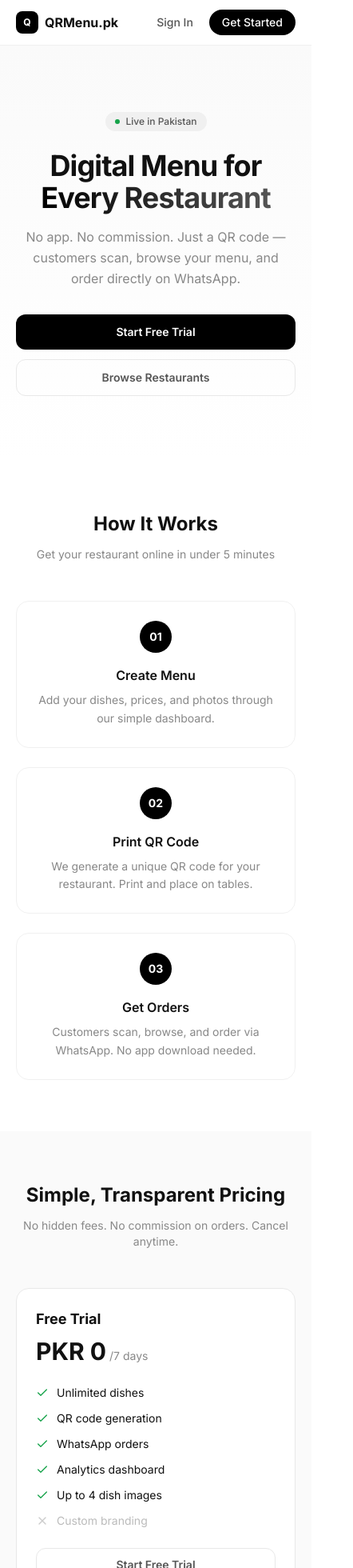
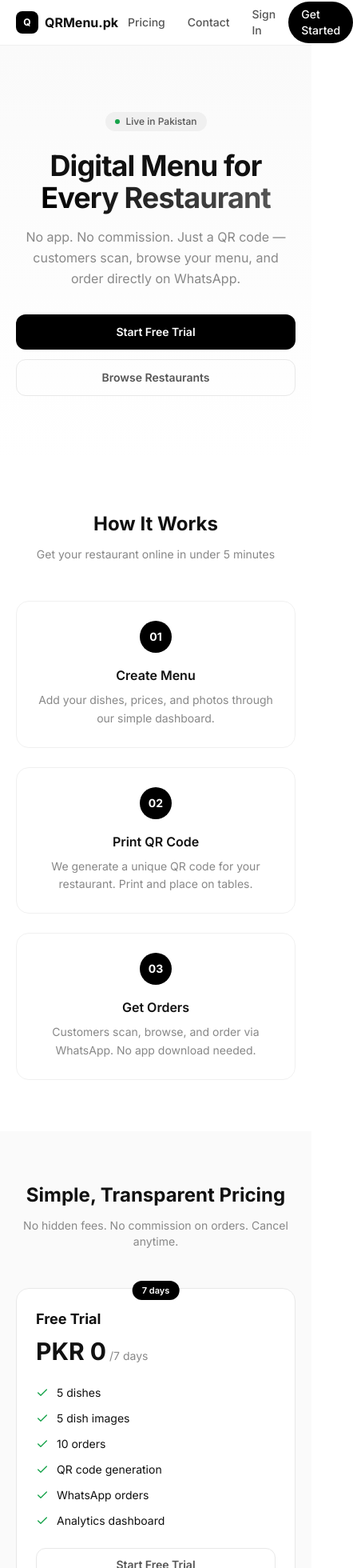
Before and after one commit to mazzmakki786-sudo/qrmenue-, a Next.js app: page / in a window 390 px wide. Shown: the top 1960 px of the page at 80% size, 442 px wide, since content can reach past the window. Built offline with nearby package versions, Linux system fonts and the light colour scheme; no server answers.

Commit message:
Landing: add Pricing+Contact nav links, update plan details, add contact section

```diff
--- a/app/page.tsx
+++ b/app/page.tsx
@@ -11,68 +11,73 @@ const plans = [
     name: "Free Trial",
     price: "0",
     period: "7 days",
-    badge: null,
+    badge: "7 days",
     popular: false,
     features: [
-      { label: "Unlimited dishes", inc: true },
+      { label: "5 dishes", inc: true },
+      { label: "5 dish images", inc: true },
+      { label: "10 orders", inc: true },
       { label: "QR code generation", inc: true },
       { label: "WhatsApp orders", inc: true },
       { label: "Analytics dashboard", inc: true },
-      { label: "Up to 4 dish images", inc: true },
-      { label: "Custom branding", inc: false },
     ],
   },
   {
     key: "starter",
     name: "Starter",
-    price: "800",
+    price: "1,200",
     period: "month",
     badge: null,
     popular: false,
     features: [
-      { label: "Unlimited dishes", inc: true },
+      { label: "30 dishes", inc: true },
+      { label: "10 dish images", inc: true },
+      { label: "Unlimited orders", inc: true },
       { label: "QR code generation", inc: true },
       { label: "WhatsApp orders", inc: true },
       { label: "Analytics dashboard", inc: true },
-      { label: "Dish images", inc: false },
-      { label: "Custom branding", inc: false },
     ],
   },
   {
     key: "growth",
     name: "Growth",
-    price: "1,800",
+    price: "2,500",
     period: "month",
     badge: "Most Popular",
     popular: true,
     features: [
-      { label: "Everything in Starter", inc: true },
-      { label: "Up to 50 dish images", inc: true },
+      { label: "50 dishes", inc: true },
+      { label: "20 dish images", inc: true },
+      { label: "Unlimited orders", inc: true },
       { label: "Custom branding", inc: true },
       { label: "Priority support", inc: true },
+      { label: "Everything in Starter", inc: true },
     ],
   },
   {
     key: "premium",
     name: "Premium",
-    price: "2,500",
+    price: "4,500",
     period: "month",
     badge: null,
     popular: false,
     features: [
+      { label: "100 dishes", inc: true },
+      { label: "100 dish images", inc: true },
+      { label: "Unlimited orders", inc: true },
+      { label: "Custom branding", inc: true },
+      { label: "Priority support", inc: true },
       { label: "Everything in Growth", inc: true },
-      { label: "Unlimited images", inc: true },
-      { label: "Priority support", inc: true },
     ],
   },
 ]
 
 const comparisonFeatures = [
-  { label: "Unlimited dishes", trial: true, starter: true, growth: true, premium: true },
+  { label: "Unlimited dishes", trial: "5", starter: "30", growth: "50", premium: "100" },
   { label: "QR code generation", trial: true, starter: true, growth: true, premium: true },
   { label: "WhatsApp order notifications", trial: true, starter: true, growth: true, premium: true },
   { label: "Analytics dashboard", trial: true, starter: true, growth: true, premium: true },
-  { label: "Dish images", trial: "4", starter: false, growth: "50", premium: "Unlimited" },
+  { label: "Dish images", trial: "5", starter: "10", growth: "20", premium: "100" },
   { label: "Custom restaurant branding", trial: false, starter: false, growth: true, premium: true },
   { label: "Priority support", trial: false, starter: false, growth: true, premium: true },
   { label: "Menu in Urdu (coming soon)", trial: true, starter: true, growth: true, premium: true },
@@ -101,7 +106,13 @@ export default async function LandingPage() {
             <div className="w-7 h-7 rounded-lg bg-black text-white flex items-center justify-center text-xs">Q</div>
             QRMenu.pk
           </Link>
-          <div className="flex items-center gap-2">
+          <div className="flex items-center gap-1">
+            <Link href="/pricing" className="text-sm text-[#555] font-medium px-3 py-1.5 hover:text-black transition-colors">
+              Pricing
+            </Link>
+            <Link href="#contact" className="text-sm text-[#555] font-medium px-3 py-1.5 hover:text-black transition-colors">
+              Contact
+            </Link>
             <Link href="/login" className="text-sm text-[#555] font-medium px-3 py-1.5 hover:text-black transition-colors">
               Sign In
             </Link>
@@ -290,6 +301,46 @@ export default async function LandingPage() {
         </div>
       </section>
 
+      {/* ─── Contact ─── */}
+      <section id="contact" className="py-16 md:py-24">
+        <div className="max-w-6xl mx-auto px-5">
+          <div className="text-center mb-12">
+            <h2 className="text-2xl md:text-3xl font-bold mb-3">Get in Touch</h2>
+            <p className="text-sm text-[#888] max-w-md mx-auto">
+              Have questions? We're here to help
+            </p>
+          </div>
+          <div className="grid md:grid-cols-2 gap-6 max-w-2xl mx-auto">
+            <a
+              href="https://wa.me/923001234567"
+              target="_blank"
+              rel="noopener noreferrer"
+              className="flex items-center gap-4 p-6 rounded-2xl border border-[#E8E8E8] hover:border-black/20 transition-all hover:shadow-md"
+            >
+              <div className="w-12 h-12 rounded-xl bg-[#25D366]/10 flex items-center justify-center flex-shrink-0">
+                <svg className="w-6 h-6 text-[#25D366]" fill="currentColor" viewBox="0 0 24 24"><path d="M17.472 14.382c-.297-.149-1.758-.867-2.03-.967-.273-.099-.471-.148-.67.15-.197.297-.767.966-.94 1.164-.173.199-.347.223-.644.075-.297-.15-1.255-.463-2.39-1.475-.883-.788-1.48-1.761-1.653-2.059-.173-.297-.018-.458.13-.606.134-.133.298-.347.446-.52.149-.174.198-.298.298-.497.099-.198.05-.371-.025-.52-.075-.149-.669-1.612-.916-2.207-.242-.579-.487-.5-.669-.51-.173-.008-.371-.01-.57-.01-.198 0-.52.074-.792.372-.272.297-1.04 1.016-1.04 2.479 0 1.462 1.065 2.875 1.213 3.074.149.198 2.096 3.2 5.077 4.487.709.306 1.262.489 1.694.625.712.227 1.36.195 1.871.118.571-.085 1.758-.719 2.006-1.413.248-.694.248-1.289.173-1.413-.074-.124-.272-.198-.57-.347m-5.421 7.403h-.004a9.87 9.87 0 01-5.031-1.378l-.361-.214-3.741.982.998-3.648-.235-.374a9.86 9.86 0 01-1.51-5.26c.001-5.45 4.436-9.884 9.888-9.884 2.64 0 5.122 1.03 6.988 2.898a9.825 9.825 0 012.893 6.994c-.003 5.45-4.437 9.884-9.885 9.884m8.413-18.297A11.815 11.815 0 0012.05 0C5.495 0 .16 5.335.157 11.892c0 2.096.547 4.142 1.588 5.945L.057 24l6.305-1.654a11.882 11.882 0 005.683 1.448h.005c6.554 0 11.89-5.335 11.893-11.893a11.821 11.821 0 00-3.48-8.413z"/></svg>
+              </div>
+              <div>
+                <h3 className="font-semibold text-sm">WhatsApp</h3>
+                <p className="text-sm text-[#888]">Chat with us on WhatsApp for quick support</p>
+              </div>
+            </a>
+            <a
+              href="mailto:support@qrmenu.pk"
+              className="flex items-center gap-4 p-6 rounded-2xl border border-[#E8E8E8] hover:border-black/20 transition-all hover:shadow-md"
+            >
+              <div className="w-12 h-12 rounded-xl bg-black/5 flex items-center justify-center flex-shrink-0">
+                <svg className="w-6 h-6" fill="none" stroke="currentColor" viewBox="0 0 24 24"><path strokeLinecap="round" strokeLinejoin="round" strokeWidth={1.5} d="M3 8l7.89 5.26a2 2 0 002.22 0L21 8M5 19h14a2 2 0 002-2V7a2 2 0 00-2-2H5a2 2 0 00-2 2v10a2 2 0 002 2z"/></svg>
+              </div>
+              <div>
+                <h3 className="font-semibold text-sm">Email</h3>
+                <p className="text-sm text-[#888]">support@qrmenu.pk</p>
+              </div>
+            </a>
+          </div>
+        </div>
+      </section>
+
       {/* ─── CTA ─── */}
       <section className="bg-black py-16 md:py-20">
         <div className="max-w-2xl mx-auto px-5 text-center">
@@ -319,7 +370,7 @@ export default async function LandingPage() {
             <div className="flex items-center gap-4 text-xs text-[#999]">
               <Link href="/pricing" className="hover:text-black transition-colors">Pricing</Link>
               <Link href="/restaurants" className="hover:text-black transition-colors">Restaurants</Link>
-              <a href="mailto:support@qrmenu.pk" className="hover:text-black transition-colors">Contact</a>
+              <Link href="#contact" className="hover:text-black transition-colors">Contact</Link>
             </div>
             <p className="text-xs text-[#BBB]">Made in Pakistan</p>
           </div>
```
